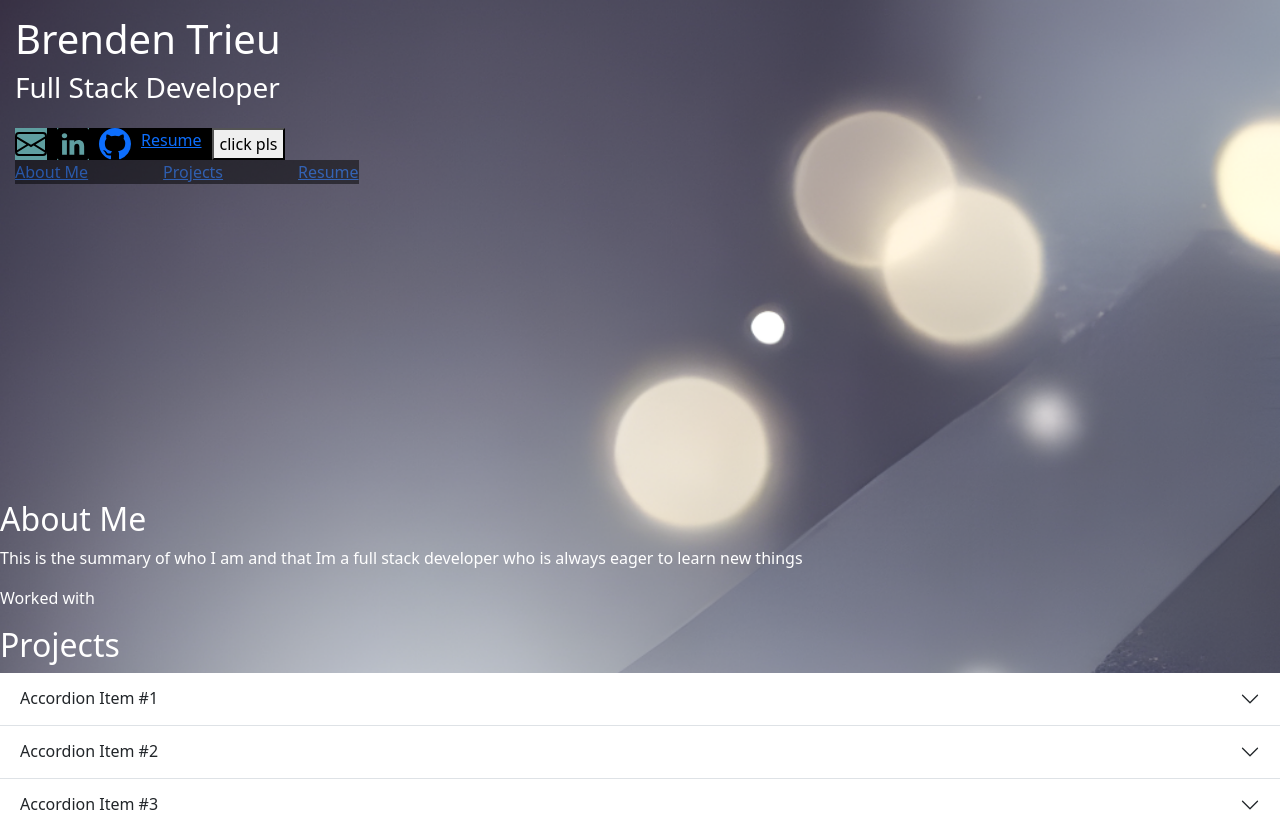
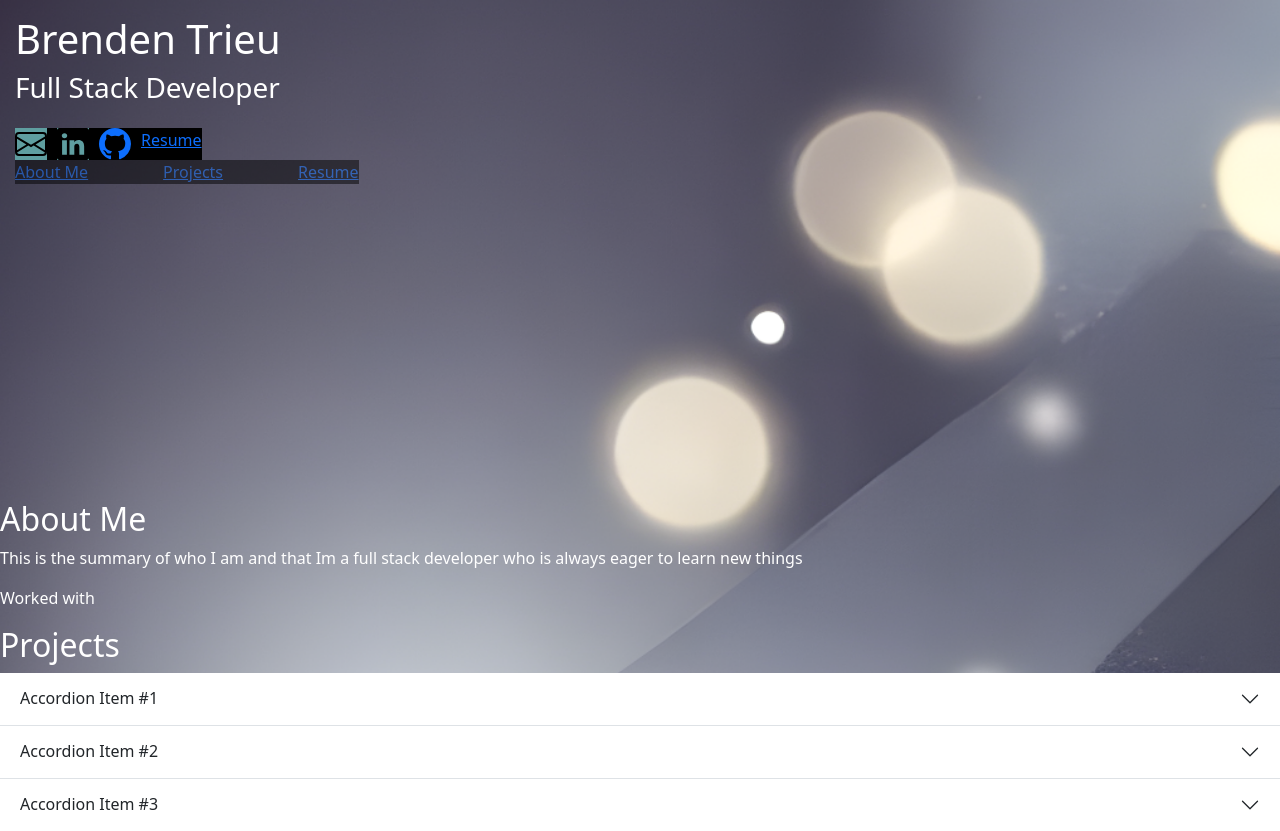
Before and after one commit to Brenden-Trieu/portfolio-website, a Next.js app: page / in a window 1280 px wide. Built offline with nearby package versions, Linux system fonts and the light colour scheme.

Commit message:
comment out unused useState

```diff
--- a/src/app/segments/intro.tsx
+++ b/src/app/segments/intro.tsx
@@ -3,15 +3,15 @@ import LinkedIn from "../components/linked_icons/LinkedIn";
 import Email from "../components/linked_icons/Email";
 import Github from "../components/linked_icons/Github";
 import NavBar from "../components/nav_bar";
-import React, { useState } from "react";
+//import React, { useState } from "react";
 
 const Intro = () => {
-  const [count, setCount] = useState(1);
+  // const [count, setCount] = useState(1);
 
-  const increaseCount = (increaseAmount: number) => {
-    setCount(count + increaseAmount);
-    console.log(count);
-  };
+  // const increaseCount = (increaseAmount: number) => {
+  //   setCount(count + increaseAmount);
+  //   console.log(count);
+  // };
 
   return (
     <div className={styles.section}>
@@ -26,13 +26,13 @@ const Intro = () => {
         <a href="assets/Brenden_Trieu_Resume.pdf" target="_blank">
           Resume
         </a>
-        <button
+        {/* <button
           onClick={() => {
             increaseCount(3);
           }}
         >
           click pls
-        </button>
+        </button> */}
       </div>
       <NavBar />
     </div>
```
